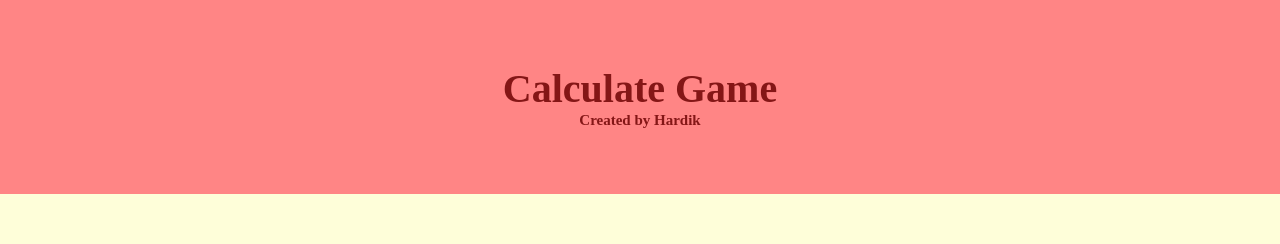
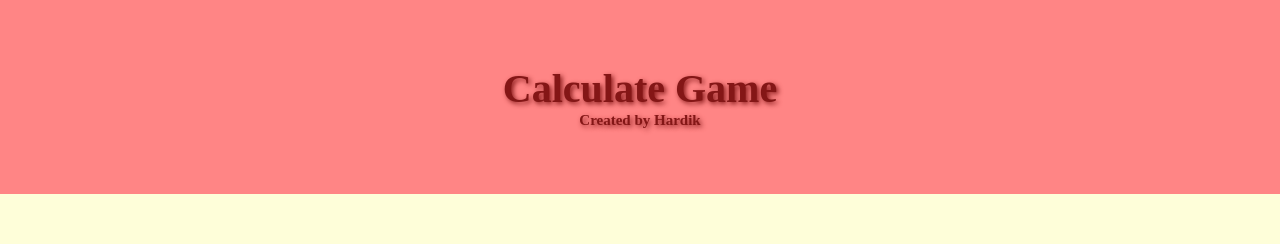
Before and after one commit to hardiksarkar/calculate-game, a plain HTML site: page index.html in a window 1280 px wide. Shown: the top 244 px of the page. Drawn offline with Linux system fonts and the light colour scheme.

Commit message:
Update game.css

```diff
--- a/game.css
+++ b/game.css
@@ -43,6 +43,7 @@ h1{
     background-color: rgb(255, 133, 133);
     color: rgb(132, 22, 22);
     font-size: 40px;
+    text-shadow: 2px 2px 5px;
 }
 #line-1{
     font-weight: bold;
```
